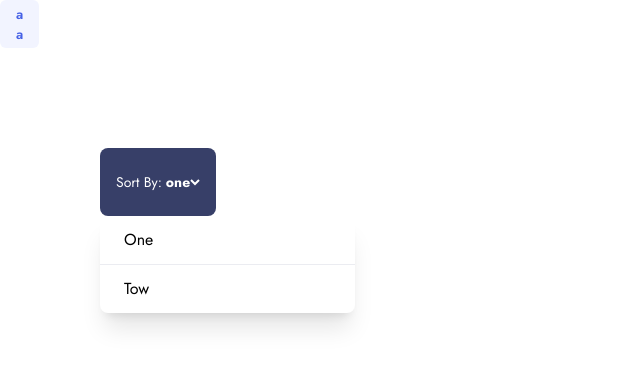
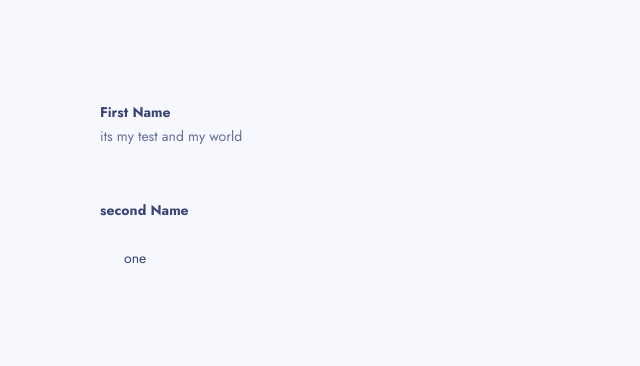
Before and after one commit to prnachap/product-feedback-frontend, a Next.js app: page / in a window 1280 px wide. Shown: the top 366 px of the page, without its empty margins (0-640 px from the left). Built offline with nearby package versions, Linux system fonts and the light colour scheme.

Commit message:
add custom-input and select component

```diff
--- /dev/null
+++ b/components/CustomInput/CustomInput.tsx
@@ -0,0 +1,41 @@
+import { Fragment } from "react";
+import { useField } from "formik";
+import { isEmpty } from "lodash";
+
+type CustomInputProps = {
+  name: string;
+  label?: string;
+  type?: string;
+  description?: string;
+};
+
+const CustomInput: React.FC<CustomInputProps> = (props) => {
+  const { label, description, ...otherProps } = props;
+  const [field, meta] = useField(otherProps);
+  const { touched, error } = meta;
+  const className = `bg-[#F7F8FD] px-6 py-2 w-full outline-1 rounded-md  text-sm text-american-blue-100 font-normal ${
+    touched && !isEmpty(error) ? "outline-jasper" : "outline-none"
+  } ${
+    touched && !isEmpty(error) ? "outline-jasper" : "focus:outline-indigo-1000"
+  }  transition-all`;
+  return (
+    <Fragment>
+      <label htmlFor={label} className="input-label">
+        {label}
+      </label>
+      <span className="input-description">{description}</span>
+      <input
+        id={label}
+        {...field}
+        {...otherProps}
+        autoComplete="off"
+        className={className}
+      />
+      {meta.error ? (
+        <span className="text-sm text-jasper">Can&apos;t be empty</span>
+      ) : null}
+    </Fragment>
+  );
+};
+
+export default CustomInput;
--- /dev/null
+++ b/components/CustomInput/CustomSelect.tsx
@@ -0,0 +1,74 @@
+import { useField } from "formik";
+import { AnimatePresence } from "framer-motion";
+import { isEmpty } from "lodash";
+import React, { useState, useEffect, useRef, useCallback } from "react";
+import { useClickOutside } from "../../hooks/useClickOutside";
+import MenuList from "../DropdownMenu/MenuList";
+
+type CustomSelectProps = {
+  name: string;
+  label?: string;
+  type?: string;
+  description?: string;
+  itemLists: string[];
+};
+
+const CustomSelect: React.FC<CustomSelectProps> = ({
+  label,
+  itemLists,
+  description,
+  ...otherProps
+}) => {
+  const ref = useRef<HTMLInputElement>(null);
+  const [field, meta, helpers] = useField(otherProps);
+  const { touched, error } = meta;
+  const [showDropdownMenu, setShowDropdownMenu] = useState<boolean>(false);
+  const [selectedMenu, setSelectedMenu] = useState<string>("one");
+
+  useEffect(() => {
+    helpers.setValue(selectedMenu);
+    // eslint-disable-next-line react-hooks/exhaustive-deps
+  }, [selectedMenu]);
+
+  const onClickOutside = useCallback(() => setShowDropdownMenu(false), []);
+  useClickOutside<HTMLInputElement>({ ref, onClickOutside });
+  const handleFocus = () => setShowDropdownMenu(true);
+  const handleMenuSelection = (value: string) => {
+    setSelectedMenu(value);
+    setShowDropdownMenu(false);
+  };
+
+  const className = `bg-[#F7F8FD] px-6 py-2 w-full outline-1 rounded-md  text-sm text-american-blue-100 font-normal ${
+    touched && !isEmpty(error) ? "outline-jasper" : "outline-none"
+  } ${
+    touched && !isEmpty(error) ? "outline-jasper" : "focus:outline-indigo-1000"
+  }  transition-all`;
+
+  return (
+    <div ref={ref}>
+      <label htmlFor={label} className="input-label">
+        {label}
+      </label>
+      <span className="input-description">{description}</span>
+      <input
+        type="text"
+        id={label}
+        className={className}
+        onFocus={handleFocus}
+        {...field}
+        {...otherProps}
+      />
+      <AnimatePresence>
+        {showDropdownMenu && (
+          <MenuList
+            listItems={itemLists}
+            onChange={handleMenuSelection}
+            value={selectedMenu}
+          />
+        )}
+      </AnimatePresence>
+    </div>
+  );
+};
+
+export default CustomSelect;
--- a/components/DropdownMenu/MenuList.tsx
+++ b/components/DropdownMenu/MenuList.tsx
@@ -1,37 +1,65 @@
-import { useState } from "react";
+import { motion } from "framer-motion";
 import { isEqual } from "lodash";
 import CheckIcon from "../../public/assets/shared/icon-check.svg";
 
-type MenuListProps = {
-  listItems: string[];
-  getSelectedMenu: (selectedMenu: string) => void;
+type MenuListProps<T> = {
+  listItems: T[];
+  value: T;
+  onChange: (value: T) => void;
 };
 
-const MenuList: React.FC<MenuListProps> = ({ listItems, getSelectedMenu }) => {
-  const [selectedMenu, setSelectedMenu] = useState<number | null>(null);
-  const handleSelectedMenu = (selectedIndex: number) => {
-    setSelectedMenu(selectedIndex);
-    getSelectedMenu(listItems?.[selectedIndex]);
-  };
+const menuListVariant = {
+  initial: {
+    opacity: 0,
+    y: "-50%",
+  },
+  final: {
+    opacity: 1,
+    y: 0,
+    transition: {
+      type: "tween",
+      duration: 0.3,
+    },
+  },
+  exit: {
+    opacity: 0,
+    y: "-50%",
+    transition: {
+      type: "tween",
+      duration: 0.3,
+    },
+  },
+};
 
-  const renderListItems = (listItems: string[]) => {
-    return listItems?.map((item, index) => (
+function MenuList<T extends string>({
+  listItems,
+  value,
+  onChange,
+}: MenuListProps<T>) {
+  const renderListItems = (listItems: T[]) => {
+    return listItems?.map((item) => (
       <li
         key={item}
         className="flex justify-between items-center border-b-[1px] border-solid border-american-blue-100 border-opacity-10 last:border-none px-6 py-3 capitalize cursor-pointer hover:text-purple-1000 transition-all"
-        onClick={() => handleSelectedMenu(index)}
+        onClick={() => onChange(item)}
       >
         {item}
-        {isEqual(selectedMenu, index) && <CheckIcon />}
+        {isEqual(value, item) && <CheckIcon />}
       </li>
     ));
   };
 
   return (
-    <ul className="max-w-[255px]  rounded-lg bg-white shadow-xl">
+    <motion.ul
+      initial="initial"
+      animate="final"
+      exit="exit"
+      variants={menuListVariant}
+      className="max-w-full  rounded-lg bg-white shadow-xl mt-4"
+    >
       {renderListItems(listItems)}
-    </ul>
+    </motion.ul>
   );
-};
+}
 
 export default MenuList;
--- /dev/null
+++ b/hooks/useClickOutside.ts
@@ -0,0 +1,26 @@
+import { useEffect } from "react";
+
+/**
+ * this hooks runs the callback function when an mouse event occurs outside a component
+ * @param ref reference of the component
+ * @param onClickOutside callback function
+ * @return void
+ */
+
+export const useClickOutside = <T extends HTMLElement = HTMLElement>({
+  ref,
+  onClickOutside,
+}: {
+  ref: React.RefObject<T>;
+  onClickOutside?: () => void;
+}) => {
+  useEffect(() => {
+    const handleClickOutside = (event: MouseEvent) => {
+      if (ref.current && !ref.current?.contains?.(event?.target as Node)) {
+        onClickOutside?.();
+      }
+    };
+    document.addEventListener("click", handleClickOutside);
+    return () => document.removeEventListener("click", handleClickOutside);
+  }, [onClickOutside, ref]);
+};
--- a/package.json
+++ b/package.json
@@ -17,6 +17,7 @@
     "@mui/styled-engine-sc": "^5.10.6",
     "@svgr/webpack": "^6.5.0",
     "axios": "^0.27.2",
+    "formik": "^2.2.9",
     "framer-motion": "^7.6.1",
     "lodash": "^4.17.21",
     "next": "12.3.1",
--- a/pages/index.tsx
+++ b/pages/index.tsx
@@ -1,19 +1,26 @@
 import type { NextPage } from "next";
 import { useState } from "react";
 import Head from "next/head";
-import StyledButton from "../components/Button/StyledButton";
-import Chip from "../components/Chip/Chip";
-import DropDownMenu from "../components/DropdownMenu/MenuList";
-import MenuButton from "../components/DropdownMenu/MenuButton";
+import CustomInput from "../components/CustomInput/CustomInput";
+import { Formik, Form, FormikProps } from "formik";
+import CustomSelect from "../components/CustomInput/CustomSelect";
 
+interface Values {
+  name: string;
+  menu: string;
+}
 const Home: NextPage = () => {
   const [selectedMenu, setSelectedMenu] = useState<string>("one");
   const [openMenu, setOpenMenu] = useState(false);
   const handleMenu = (selectedMenu: string) => {
     setSelectedMenu(selectedMenu);
   };
+  const [value, setValue] = useState("");
   const handleMenuOpen = () => setOpenMenu(!openMenu);
   // console.log("checking", openMenu);
+  const handleChange = (event: React.ChangeEvent<HTMLInputElement>) => {
+    setValue(event.target.value);
+  };
   return (
     <div>
       <Head>
@@ -25,20 +32,30 @@ const Home: NextPage = () => {
         <link rel="icon" href="/favicon.ico" />
       </Head>
       <main className="card">
-        <Chip>
-          <span>a</span>
-          <span>a</span>
-        </Chip>
         <div style={{ margin: "100px" }}>
-          <MenuButton
-            title={selectedMenu}
-            isMenuOpen={openMenu}
-            handleMenu={handleMenuOpen}
-          />
-          <DropDownMenu
-            listItems={["one", "tow"]}
-            getSelectedMenu={handleMenu}
-          />
+          <Formik
+            initialValues={{ name: "", menu: "one" }}
+            onSubmit={(values) => {
+              console.log("my values", values);
+            }}
+          >
+            {(props: FormikProps<Values>) => (
+              <Form>
+                <CustomInput
+                  name="name"
+                  type="text"
+                  description="its my test and my world"
+                  label="First Name"
+                />
+                <CustomSelect
+                  name="menu"
+                  type="text"
+                  label="second Name"
+                  itemLists={["one", "two", "three"]}
+                />
+              </Form>
+            )}
+          </Formik>
         </div>
       </main>
     </div>
--- a/styles/global.css
+++ b/styles/global.css
@@ -5,6 +5,7 @@
 @layer base {
   body {
     font-family: "Jost", sans-serif;
+    background: theme(colors.ghost-white);
   }
 }
 
@@ -30,4 +31,11 @@
   .btn-back-secondary {
     @apply btn-base flex items-center justify-center rounded-lg text-white bg-american-blue-200 hover:underline;
   }
+
+  .input-label {
+    @apply text-sm font-bold text-american-blue-100 inline-block mb-1;
+  }
+  .input-description {
+    @apply block text-sm font-normal text-dark-blue-gray mb-4;
+  }
 }
```
Also changed, not shown: utils/formElementUtils.ts (added, +15 -0 lines), 2 other files (tests, documents, lock files or other folders).
